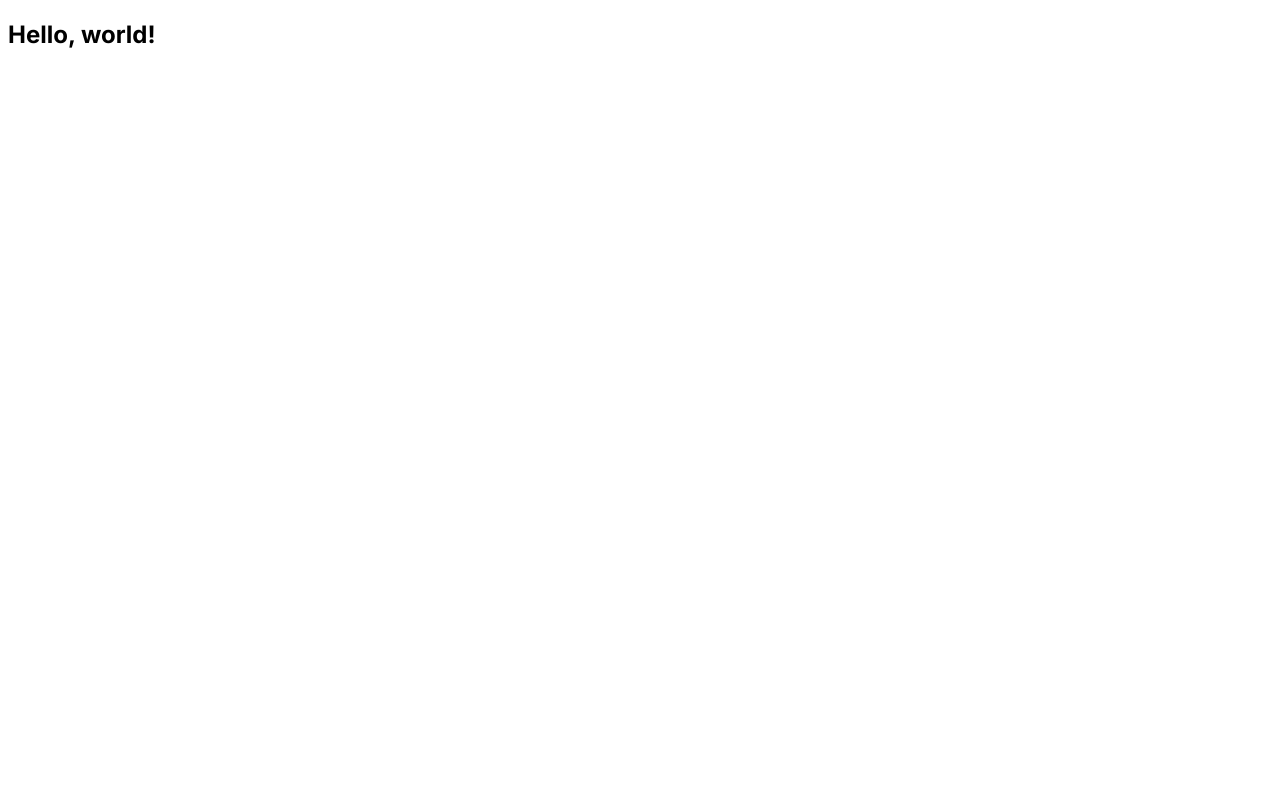
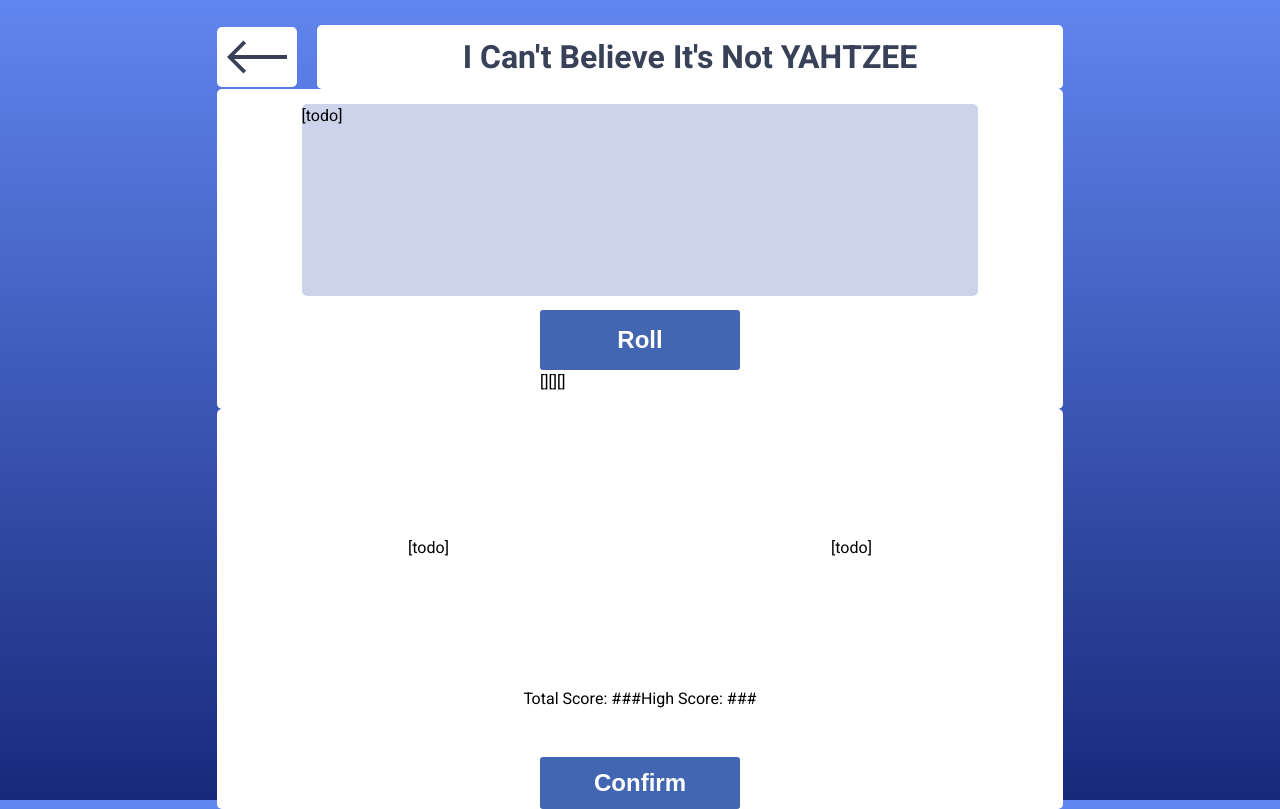
Before and after one commit to AP94/demo-card, a Next.js app: page /yacht in a window 1280 px wide. Built offline with nearby package versions, Linux system fonts and the light colour scheme.

Commit message:
(Partial) structure and styling of game page

```diff
--- a/app/app.less
+++ b/app/app.less
@@ -1,5 +1,13 @@
+html, body {
+  position: absolute;
+  margin: 0;
+  width: 100%;
+  height: 100%;
+}
+
 body {
-  background-color: white;
+  position: absolute;
+  background-image: linear-gradient(#6086EF, #18297B);
 }
 
 @import "yacht/yacht.less";
--- a/app/layout.tsx
+++ b/app/layout.tsx
@@ -1,12 +1,12 @@
 import type { Metadata } from "next";
-import { Inter } from "next/font/google";
+import { Heebo } from "next/font/google";
 import "./app.css";
 
-const inter = Inter({ subsets: ["latin"] });
+const heebo = Heebo({ subsets: ["latin"] });
 
 export const metadata: Metadata = {
-  title: "Create Next App",
-  description: "Generated by create next app",
+  title: "Title",
+  description: "Description",
 };
 
 export default function RootLayout({
@@ -16,7 +16,7 @@
 }>) {
   return (
     <html lang="en">
-      <body className={inter.className}>{children}</body>
+      <body className={heebo.className}>{children}</body>
     </html>
   );
 }
--- a/app/yacht/layout.tsx
+++ b/app/yacht/layout.tsx
@@ -7,9 +7,11 @@
 }) {
 
   return (
-      <section>
+    <section className="yacht-section">
+      <nav>
         <Link className="back-button" href="/"></Link>
-        <nav></nav>
+        <div className="title-container">I Can't Believe It's Not YAHTZEE</div>
+      </nav>
 
       {children}
     </section>
--- a/app/yacht/page.tsx
+++ b/app/yacht/page.tsx
@@ -1,3 +1,66 @@
+"use client"; // This is a client component
+
+import { useState } from "react";
+
 export default function Page() {
-    return <h1>Hello, world!</h1>
+  const [rollsLeft, setRollsLeft] = useState(3);
+  const [pointsSubmitted, setPointsSubmitted] = useState(false);
+
+  const rollDice = () => {
+    // roll dice
+
+    setRollsLeft((prevRollsLeft) => {
+      if (prevRollsLeft > 0)
+      {
+        return prevRollsLeft - 1;
+      }
+      else
+      {
+        return 3;
+      }
+    })
   }
+
+  const markScore = () =>
+  {
+    // doublecheck that a points section box is checked
+    // add points to total score
+    // disable the selected points section box
+    // (maybe) add styling to the submitted points in the scorecard
+
+    setPointsSubmitted((prevSubmitted) => !prevSubmitted);
+    setRollsLeft(3);
+  }
+
+  return (
+    <div className="yacht-page">
+      <div className="help-button"></div>
+      <div className="dice-section">
+        <div className="dice-tray">
+          [todo]
+        </div>
+        <div className="roll-button-container">
+          <button className="action-button" onClick={rollDice}>Roll</button>
+          <div className="roll-tracking">
+            [][][]
+          </div>
+        </div>
+      </div>
+      <div className="scorecard-section">
+        <div className="scorecard">
+          <div className="left-scorecard">
+            [todo]
+          </div>
+          <div className="right-scorecard">
+            [todo]
+          </div>
+        </div>
+        <div className="score-report-section">
+          <span>Total Score: ###</span>
+          <span>High Score: ###</span>
+        </div>
+        <button className="action-button" onClick={markScore}>Confirm</button>
+      </div>
+    </div>
+  )
+}
--- a/app/yacht/yacht.less
+++ b/app/yacht/yacht.less
@@ -1,3 +1,111 @@
-p {
-  font-size: 0.75rem;
+.action-button {
+  width: 12.5rem;
+  height: 3.75rem;
+  border: none;
+  border-radius: 0.188rem;
+  background-color: #4366B2;
+  color: #FFF;
+  font-weight: bold;
+  font-size: 1.5rem;
 }
+
+.yacht-section {
+  display: flex;
+  box-sizing: border-box;
+  padding: 1.563rem;
+  margin: auto;
+  width: 70%;
+  height: 100%;
+  flex-direction: column;
+  align-items: center;
+
+  nav {
+    width: 100%;
+    height: 4rem;
+    display: flex;
+    flex-direction: row;
+    flex-wrap: nowrap;
+    align-content: stretch;
+    align-items: center;
+
+    .back-button {
+      display: inline-block;
+      width: 5rem;
+      height: 3.75rem;
+      border-radius: 0.313rem;
+      background-color: #FFF;
+      background-image: url(/left-arrow.svg);
+      background-size: contain;
+      background-repeat: no-repeat;
+      background-position: center;
+    }
+
+    .title-container {
+      margin-left: 1.25rem;
+      flex-grow: 2;
+      height: 4rem;
+      align-content: center;
+      text-align: center;
+      background-color: #FFF;
+      border-radius: 0.313rem;
+      color: #394158;
+      font-size: 2rem;
+      font-weight: bold;
+    }
+  }
+
+  .yacht-page {
+    display: flex;
+    flex-direction: column;
+    width: 100%;
+    flex-grow: 2;
+    justify-content: space-between;
+
+    .dice-section, .scorecard-section {
+      background-color: #FFF;
+      width: 100%;
+      display: flex;
+      flex-direction: column;
+      align-items: center;
+      border-radius: 0.313rem;
+      justify-content: space-evenly;
+    }
+
+    .dice-section {
+      min-height: 20rem;
+
+      .dice-tray {
+        width: 80%;
+        height: 60%;
+        background-color: #CCD4EB;
+        border-radius: 0.313rem;
+      }
+
+      .roll-button-container {
+        .roll-tracking {
+          flex-direction: row;
+        }
+      }
+    }
+
+    .scorecard-section {
+      min-height: 25rem;
+
+      .scorecard {
+        width: 100%;
+        height: 80%;
+        display: flex;
+        align-items: center;
+        justify-content: space-around;
+        flex-wrap: wrap;
+
+        .left-scorecard, .right-scorecard {
+          border: #332E33 0.188rem;
+        }
+      }
+      .score-report-section {
+        height: 20%;
+      }
+    }
+  }
+}
--- a/package.json
+++ b/package.json
@@ -3,7 +3,7 @@
   "version": "0.1.0",
   "private": true,
   "scripts": {
-    "dev": "next dev",
+    "dev": "npm run compile-css && next dev",
     "build": "next build",
     "start": "next start",
     "lint": "next lint",
```
Also changed, not shown: app/page.tsx (+1 -109 lines), public/left-arrow.svg. Lines whose indentation alone changed are shown as unchanged.
